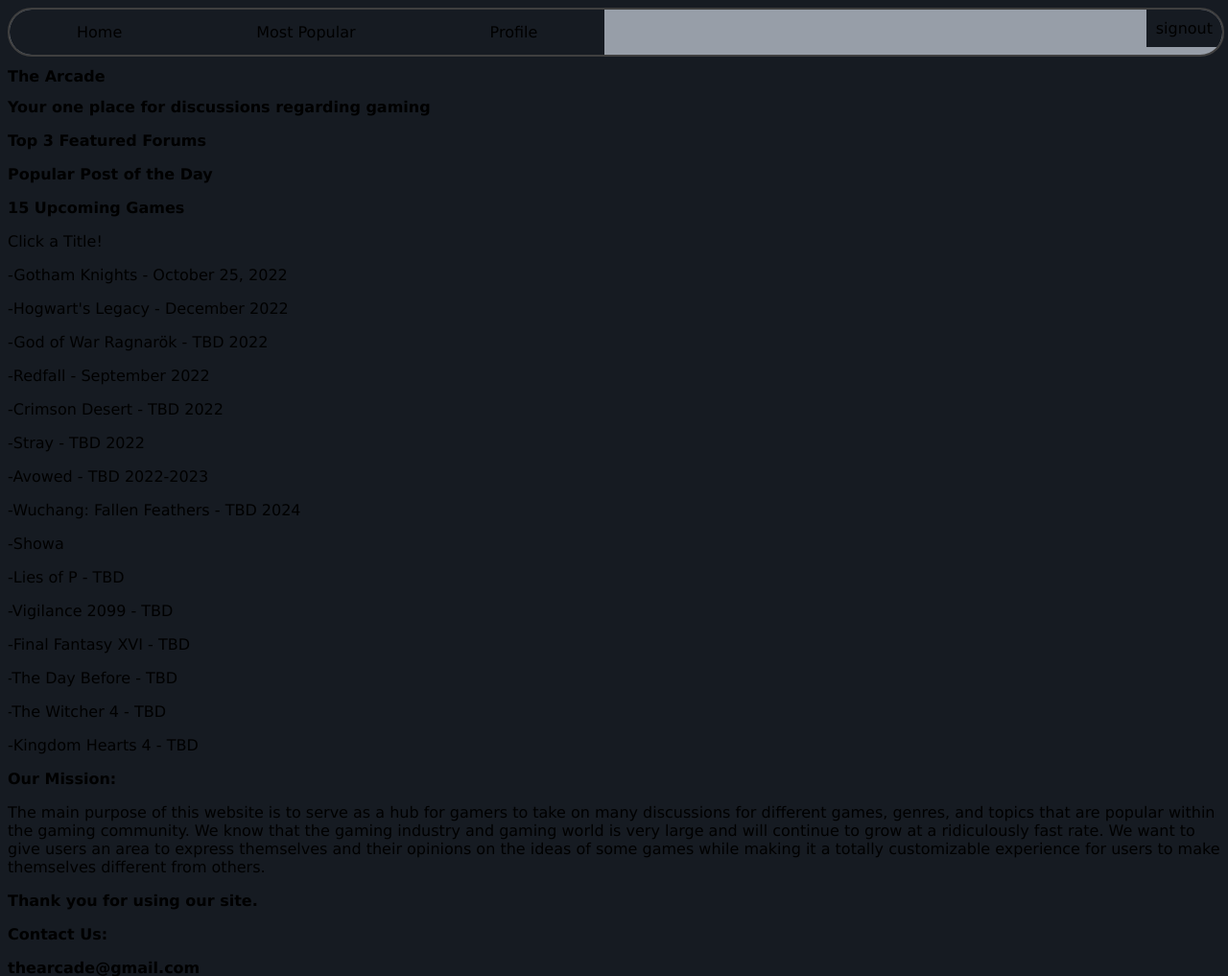
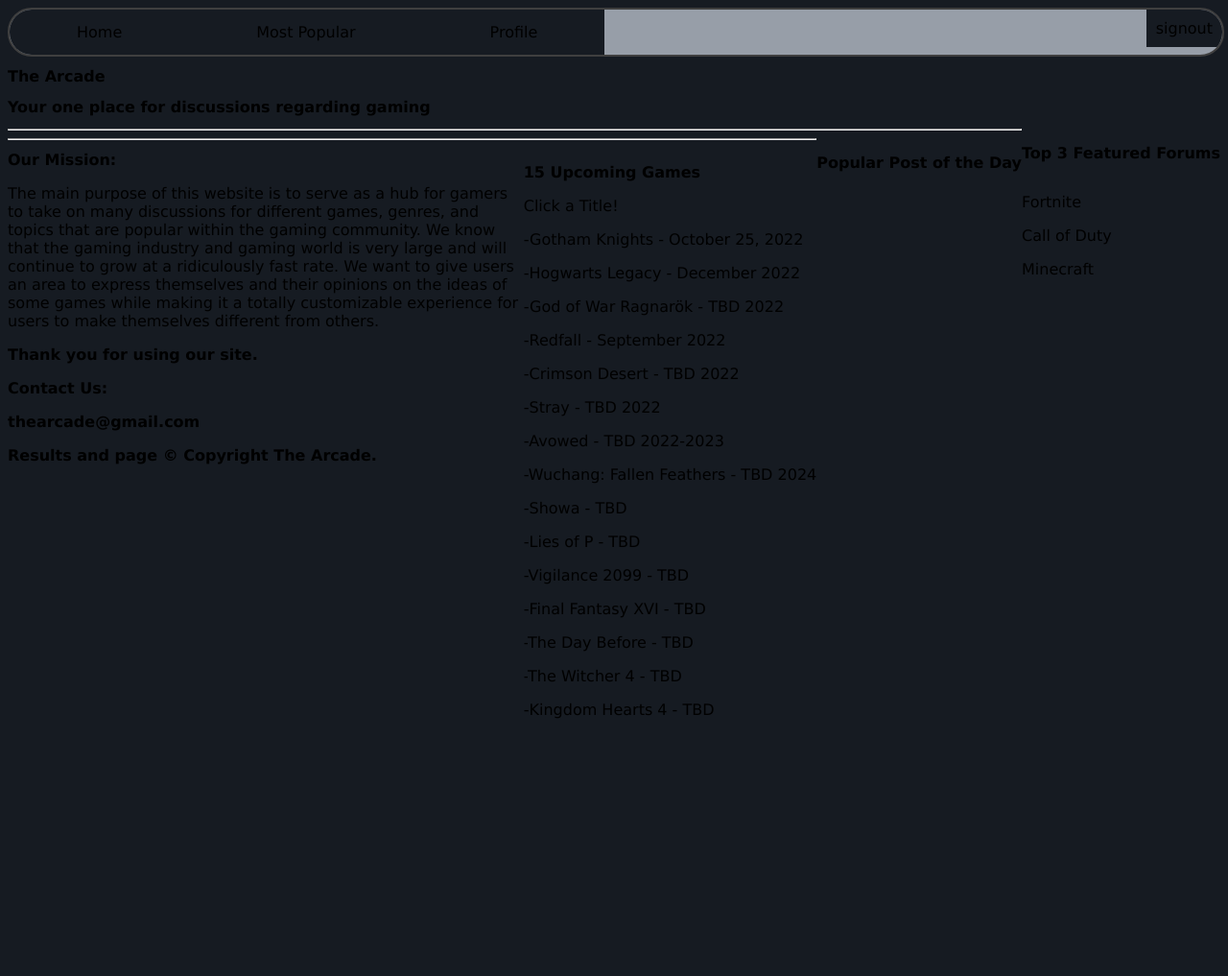
Before and after one commit to jcarrier12/arcade, a PHP site: page /home.php?isLog=1 in a window 1280 px wide. Shown: the top 1017 px of the page at 96% size. After the commit the page ends 748 px from the top, so only its background shows below. Run offline with PHP 8.4, Linux system fonts and the light colour scheme.

Commit message:
Update home.php

```diff
--- a/home.php
+++ b/home.php
@@ -1,50 +1,68 @@
 <?php include("top.php"); ?>
+
+<link href = "arcade.css" rel = "stylesheet" />
 
 <h1> The Arcade </h1>
 <h2> Your one place for discussions regarding gaming</h2>
 
 <div class = "home_body">
-
 	<div class = "featured_forums">
+		<div class = "ff_right">
 		<h3><strong>Top 3 Featured Forums</strong></h3>
 
-		<a href="forum.php">
+			<div class = "ff_left">
 
+				<a href="forum.php?=fortnite">
+				<p>Fortnite</p>
 				</a>
 
-		<a href="forum.php">
-
+				<a href="forum.php?=callofduty">
+				<p>Call of Duty</p>
 				</a>
 
-		<a href="forum.php">
-
+				<a href="forum.php?=minecraft">
+				<p>Minecraft</p>
 				</a>
 			</div>
+		</div>
+	</div>
+
+	<hr>
 
 	<div class = "popular_post">
+		<div class = "pp_right">
 		<h3><strong>Popular Post of the Day</strong><h3>
+			<div class = "pp_left"
 			<!--We need a random post here-->
 			</div>
+		</div>
+	</div>
+
+	<hr>
 
 	<div class = "release_dates">
+		<div class = "rd_right">
 		<p><strong>15 Upcoming Games</strong></p>
 		<p>Click a Title!</p>
-	<!--Need to add trailer links from youtube-->
+			<div class = "rd_left"
 				<p>-<a href = "" title="trailer" >Gotham Knights - October 25, 2022</a></p>
-	<p>-<a href = "" title="trailer" >Hogwart's Legacy - December 2022</a></p>
+				<p>-<a href = "" title="trailer" >Hogwarts Legacy - December 2022</a></p>
 				<p>-<a href = "" title="trailer" >God of War Ragnarök - TBD 2022</a></p>
 				<p>-<a href = "" title="trailer" >Redfall - September 2022</a></p>
 				<p>-<a href = "" title="trailer" >Crimson Desert - TBD 2022</a></p>
 				<p>-<a href = "" title="trailer" >Stray - TBD 2022</a></p>
 				<p>-<a href = "" title="trailer" >Avowed - TBD 2022-2023</a></p>
 				<p>-<a href = "" title="trailer" >Wuchang: Fallen Feathers - TBD 2024 </a></p>
-	<p>-<a href = "" title="trailer" >Showa</a></p>
+				<p>-<a href = "" title="trailer" >Showa - TBD</a></p>
 				<p>-<a href = "" title="trailer" >Lies of P - TBD</a></p>
 				<p>-<a href = "" title="trailer" >Vigilance 2099 - TBD</a></p>
 				<p>-<a href = "" title="trailer" >Final Fantasy XVI - TBD </a></p>
 				<p>-<a href = "" title="trailer" >The Day Before - TBD</a></p>
 				<p>-<a href = "" title="trailer" >The Witcher 4 - TBD</a></p>
 				<p>-<a href = "" title="trailer" >Kingdom Hearts 4 - TBD</a></p>
+			</div>
+		</div>
+	</div>
+</div>
 
-</div>
 <?php include("bottom.html"); ?>
```
Lines whose indentation alone changed are shown as unchanged.
